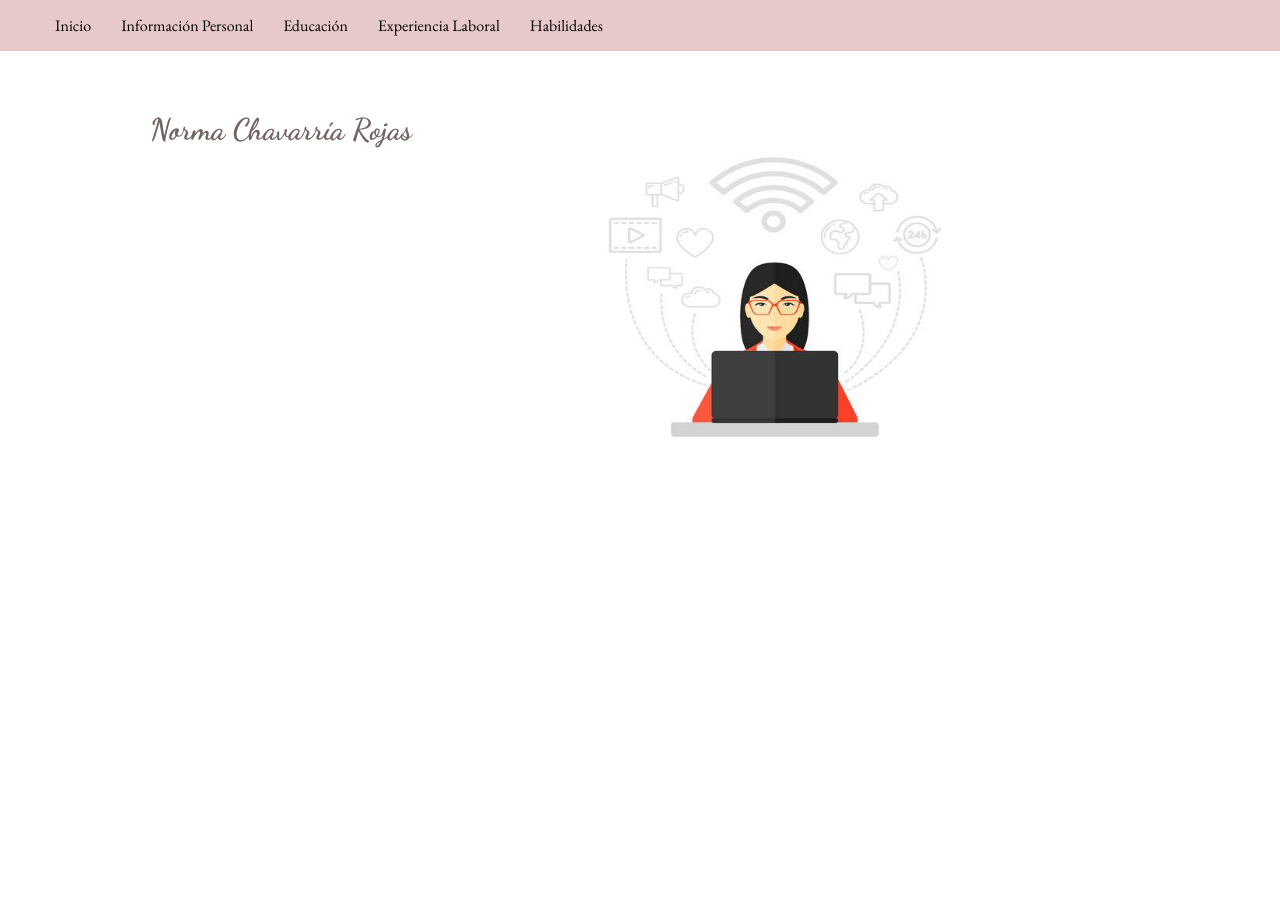
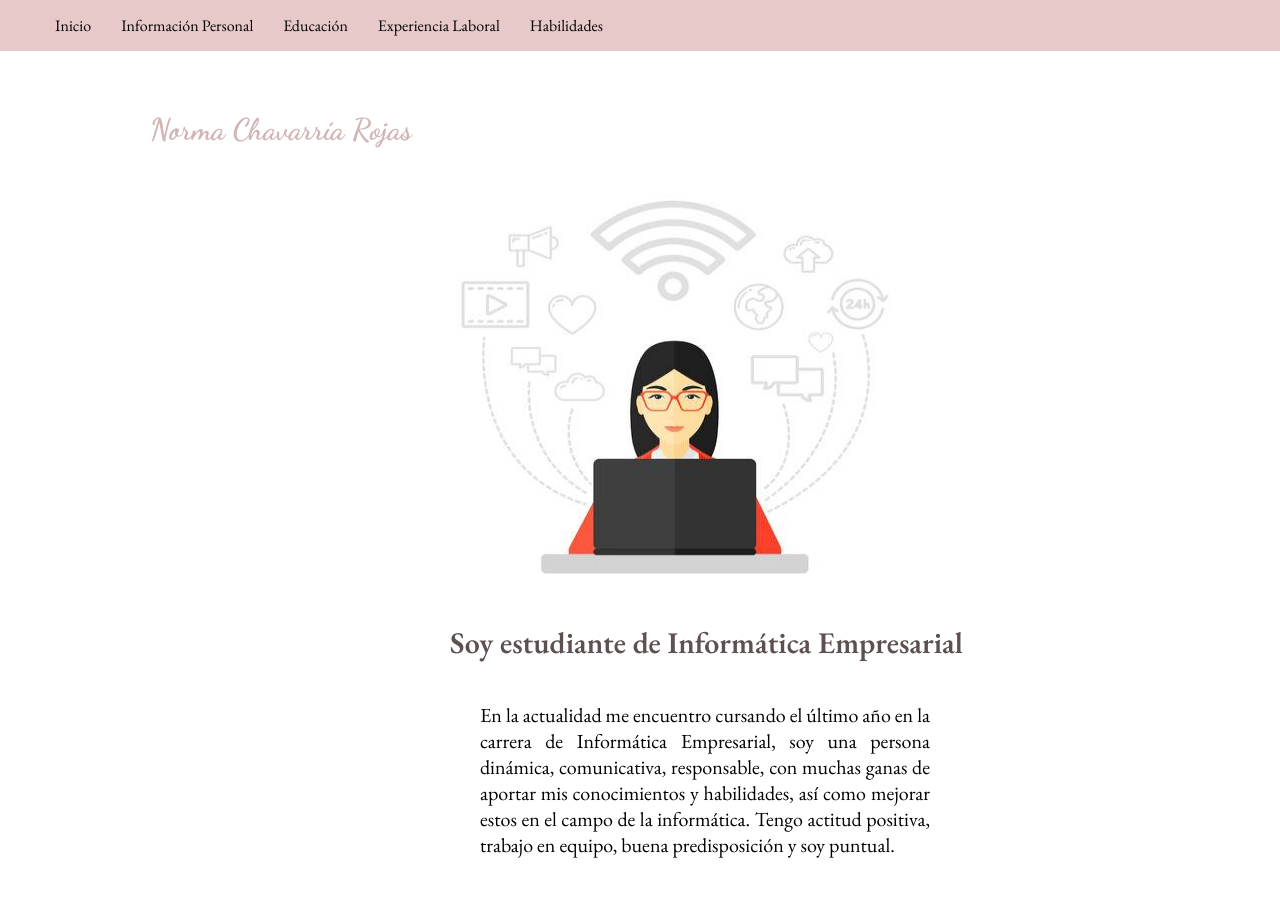
Before and after one commit to norma430/norma430.github.io, a website: page index.html in a window 1280 px wide. Before the commit the page ends 800 px from the top, so only its background shows below. Drawn offline with nearby package versions, Linux system fonts and the light colour scheme.

Commit message:
index completed

```diff
--- a/index.html
+++ b/index.html
@@ -9,7 +9,7 @@
     <header>
       <nav class="nav nav--header">
           <ul class="nav--list" id="nav-menu">
-              <li class="nav--items"><a class="nav--itm" href="/"><span class="nav--item">Inicio</span></a></li>
+              <li class="nav--items"><a class="nav--itm" href="index.html"><span class="nav--item">Inicio</span></a></li>
               <li class="nav--items"><a class="nav--itm" href="#"><span class="nav--item">Información Personal</span></a></li>
               <li class="nav--items"><a class="nav--itm" href="#"><span class="nav--item">Educación</span></a></li>
               <li class="nav--items"><a class="nav--itm" href="#"><span class="nav--item">Experiencia Laboral</span></a></li>
@@ -20,7 +20,18 @@
     <main>
       <article class="article">
 			   <h1 class="article--title">Norma Chavarría Rojas</h1>
-           <img class="article--image" src="./img/2.jpg" alt="briefcase">
+         <div class="article--image-container">
+              <img class="article--image" src="./img/2.jpg" alt="briefcase">
+         </div>
+         <div class="article--container">
+            <h2 class="article--title--container">Soy estudiante de Informática Empresarial</h2>
+             <div class="article--text-container">
+               <p class="article--text">En la actualidad me encuentro cursando el último año en la carrera de Informática Empresarial, soy una persona dinámica,
+                 comunicativa, responsable, con muchas ganas de aportar mis conocimientos y habilidades, así como mejorar estos en el
+                 campo de la informática. Tengo actitud positiva, trabajo en equipo, buena predisposición y soy puntual.
+               </p>
+             </div>
+        </div>
       </article>
     </main>
   </body>
--- a/scss/base/_typograhpy.scss
+++ b/scss/base/_typograhpy.scss
@@ -4,8 +4,20 @@ header {
     color: $nav-items-color;
 }
 
-main{
+main {
     font-family: 'Dancing Script';
     font-size: 20px;
-    color: $nav-items-color;
+    color: #d1b5b5;
 }
+
+.article--text-container {
+    font-family: 'EB Garamond', serif;
+    font-size: 20px;
+    color: $primary-color;
+}
+
+.article--title--container {
+    font-family: 'EB Garamond', serif;
+    font-size: 30px;
+    color: #5d5050;
+}
--- a/scss/components/_article.scss
+++ b/scss/components/_article.scss
@@ -1,11 +1,38 @@
  .article{
+
       &--title {
         margin-top: 60px;
         margin-left: 150px;
       }
+
+      &--container {
+        display: flex;
+        flex-direction: column;
+      }
+
       &--image {
-        width: 350px;
-        height: 300px;
-        margin-left: 600px;
+        width: 450px;
+        height: 400px;
+      }
+
+      &--image-container {
+        margin-top: 40px;
+        margin-left: 450px;
+      }
+
+      &--title--container {
+        margin-left: 450px;
+        margin-top: 30px;
+      }
+
+      &--text-container {
+        margin-top: 40px;
+        margin-left: 480px;
+        margin-bottom: 40px;
+      }
+
+      &--text {
+        width: 450px;
+        text-align: justify;
       }
     }
```
Also changed, not shown: css/styles.css.
